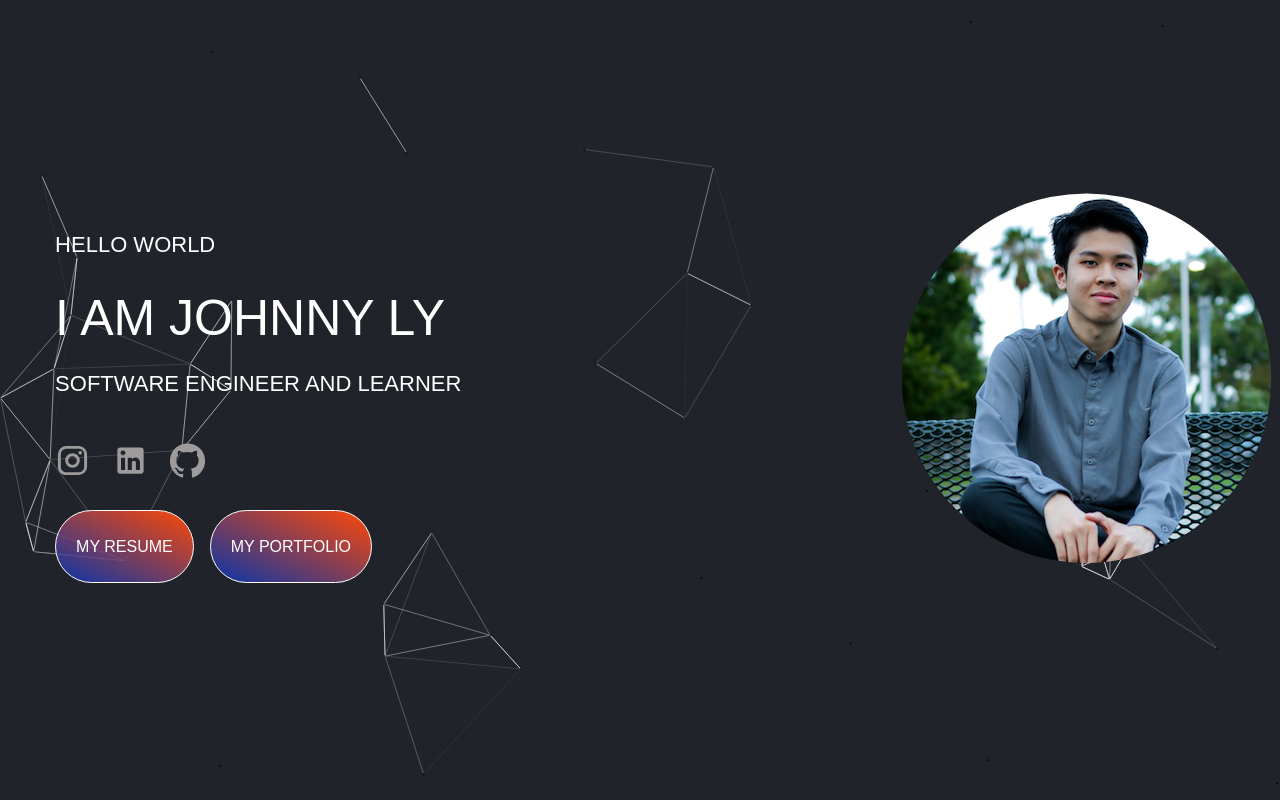
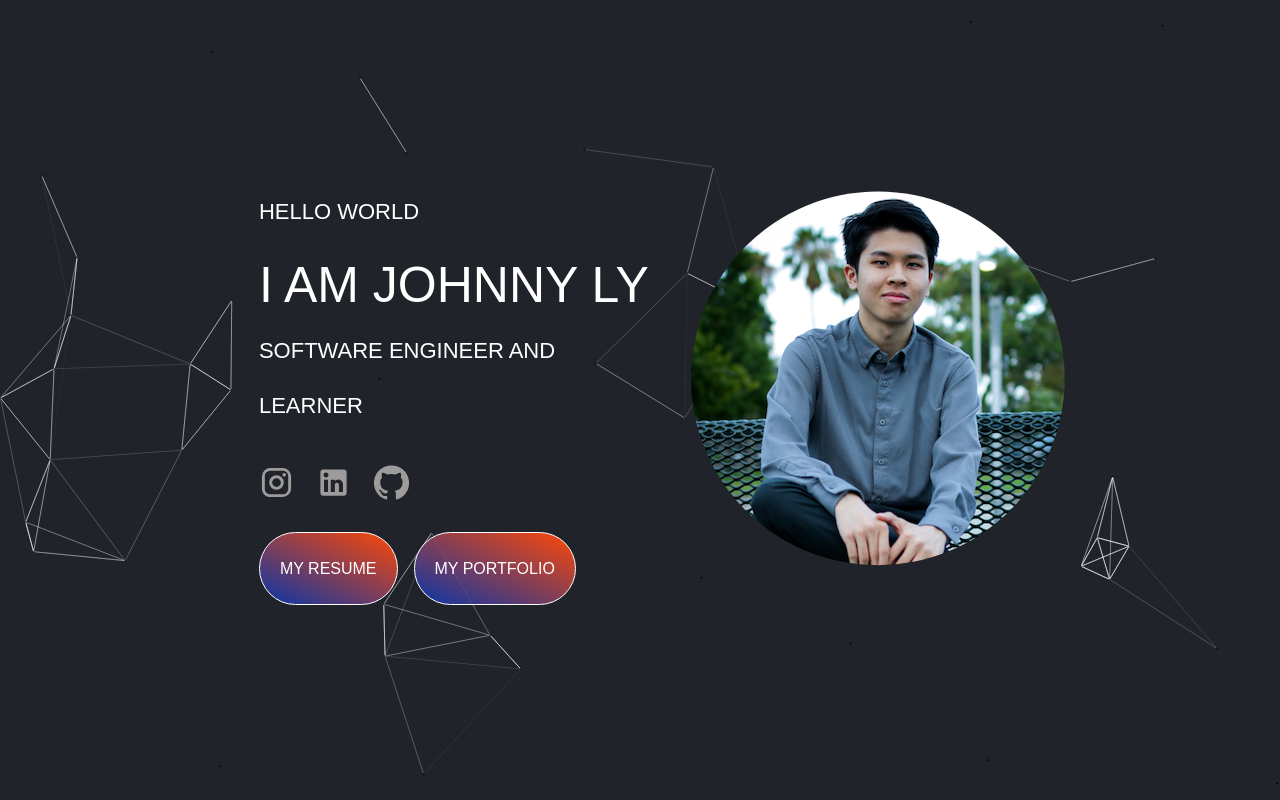
Before and after one commit to LyJohnny/react-personalwebsite, a React (Create React App) app: page / in a window 1280 px wide. Shown: the top 800 px of the page. Built offline with nearby package versions, Linux system fonts and the light colour scheme.

Commit message:
Refactored profile card to row col and centered

```diff
--- a/src/components/Home.jsx
+++ b/src/components/Home.jsx
@@ -3,6 +3,9 @@
 import './styles/Home.scss'
 import portrait from './assets/portrait.png'
 import ParticleBackground from './ParticleBackground'
+import Container from 'react-bootstrap/Container';
+import Row from 'react-bootstrap/Row';
+import Col from 'react-bootstrap/Col';
 
 const styles = {
     root: {
@@ -25,16 +28,24 @@
 
 
 
-        <div className="home__container">
+        <div className="home__container"
+        style={{
+            display: 'flex',
+            justifyContent: 'center',
+        }}>
 
 
         <div className="home__content">
+
+    <Container>
+      <Row>
+        <Col>
 
         <div className='text'>
 
             <p>Hello World</p>
             <h1>I am Johnny Ly </h1>
-            <p> Software Engineer and Learner</p>
+            <p> Software Engineer and Learner </p>
 
 
             <div className='icons'>
@@ -52,14 +63,24 @@
 
                 </div>
         </div>
+        </Col>
+
+        <Col>
+        <div className="home__img"
+        style={{
+            display: 'flex',
+            justifyContent: 'center'
+        }}>
+            <img src={portrait} alt="" />
+        </div>
+        </Col>
+
+        </Row>
+        </Container>
 
         </div>
+</div>
 
-        <div className="home__img">
-            <img src={portrait} alt="" />
-        </div>
-
-        </div>
         <div className='particleCanvas'>
         <ParticleBackground
         // style = {styling}
```
